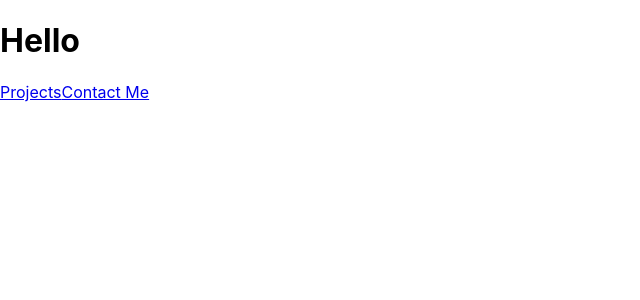
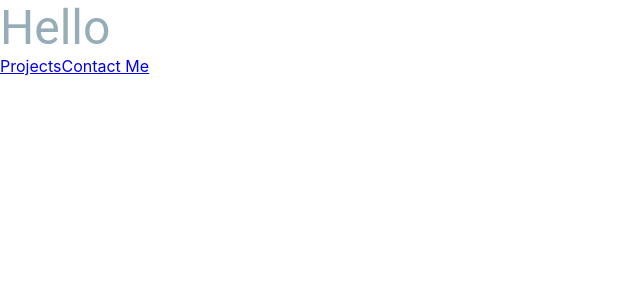
Before and after one commit to NYX1122/HG-Portfolio, a React (Create React App) app: page / in a window 1280 px wide. Shown: the top 300 px of the page, without its empty margins (0-640 px from the left). Built offline with nearby package versions, Linux system fonts and the light colour scheme.

Commit message:
added theme

```diff
--- a/src/App.js
+++ b/src/App.js
@@ -1,12 +1,18 @@
 import './App.css';
 import { Link } from 'react-router-dom';
+import { ThemeProvider } from '@mui/material/styles';
+import theme from './theme';
+
+import { Typography } from '@mui/material';
 
 export default function App() {
   return (
-    <div>
-      <h1>Hello</h1>
-      <Link to='/pieces'>Projects</Link>
-      <Link to='/contactme'>Contact Me</Link>
-    </div>
+    <ThemeProvider theme={theme}>
+      <div>
+        <Typography variant='h3' color='rain.main'>Hello</Typography>
+        <Link to='/pieces' sx={{ color: 'rain.main' }}>Projects</Link>
+        <Link to='/contactme'>Contact Me</Link>
+      </div>
+    </ThemeProvider>
   );
 }
--- a/src/theme.js
+++ b/src/theme.js
@@ -1,8 +1,7 @@
 import { createTheme } from '@mui/material/styles';
 
-export const theme = createTheme({
+export default createTheme({
     palette: {
-        type: 'light',
         rain: {
             main: '#95ADB6'
         },
```
